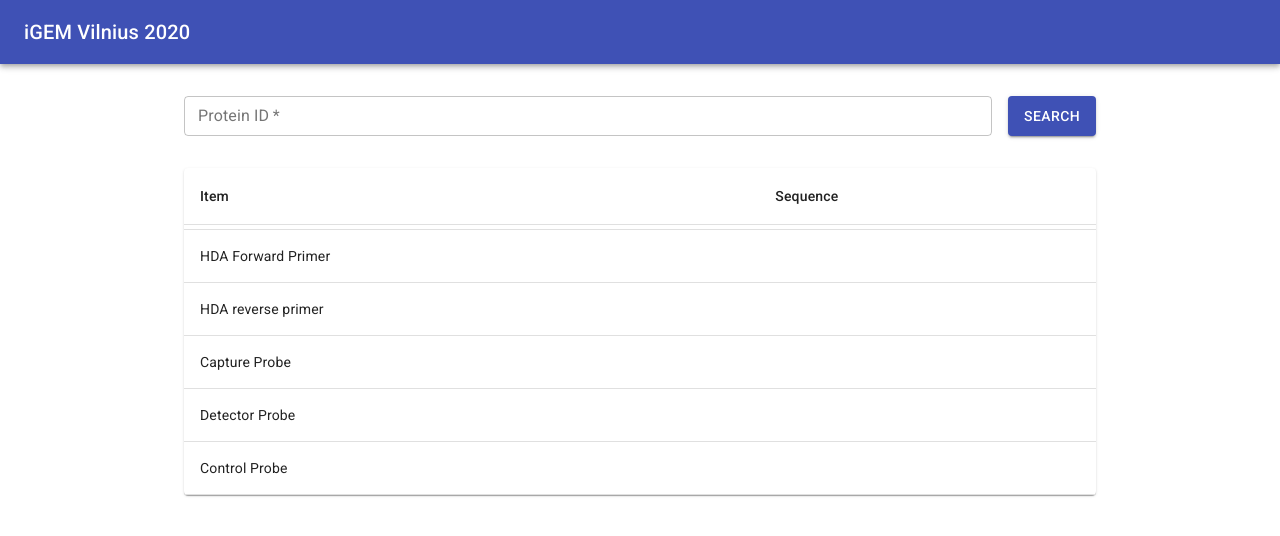
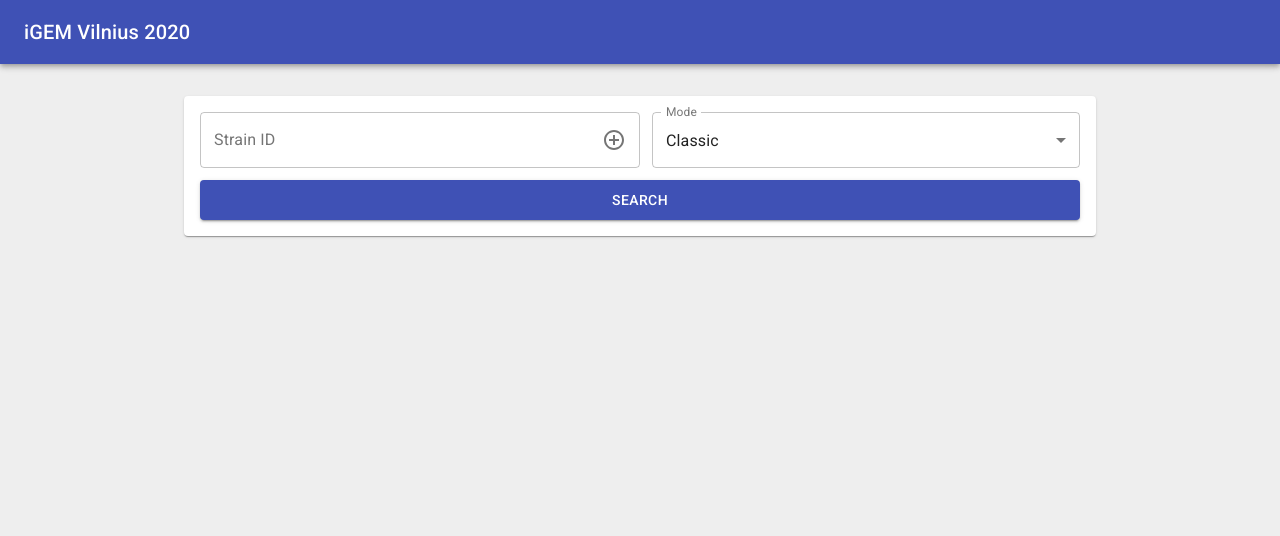
Before and after one commit to PauliusSasnauskas/igem-vilnius-2020-software, a React (Create React App) app in the folder frontend/: page / in a window 1280 px wide. Shown: the top 536 px of the page. Built offline with nearby package versions, Linux system fonts and the light colour scheme.

Commit message:
update frontend to support multiple strain IDs and taxids

```diff
--- a/frontend/package.json
+++ b/frontend/package.json
@@ -4,6 +4,7 @@
   "private": true,
   "dependencies": {
     "@material-ui/core": "^4.11.0",
+    "@material-ui/icons": "^4.9.1",
     "@testing-library/jest-dom": "^4.2.4",
     "@testing-library/react": "^9.5.0",
     "@testing-library/user-event": "^7.2.1",
--- a/frontend/src/App.css
+++ b/frontend/src/App.css
@@ -0,0 +1,13 @@
+body {
+    background-color: #eee;
+}
+
+span.error {
+    color: #f44336;
+    font-size: 0.75rem;
+    margin-bottom: 12px;
+}
+
+.MuiLinearProgress-root {
+    border-radius: inherit;
+}
--- a/frontend/src/App.js
+++ b/frontend/src/App.js
@@ -3,45 +3,98 @@ import AppBar from '@material-ui/core/AppBar';
 import Button from '@material-ui/core/Button';
 import Container from '@material-ui/core/Container';
 import Fade from '@material-ui/core/Fade';
+import FormControl from '@material-ui/core/FormControl';
+import IconAdd from '@material-ui/icons/AddCircleOutline';
+import IconRemove from '@material-ui/icons/RemoveCircleOutline';
+import IconButton from '@material-ui/core/IconButton';
+import InputAdornment from '@material-ui/core/InputAdornment';
+import InputLabel from '@material-ui/core/InputLabel';
 import LinearProgress from '@material-ui/core/LinearProgress';
+import MenuItem from '@material-ui/core/MenuItem';
+import OutlinedInput from '@material-ui/core/OutlinedInput';
 import Paper from '@material-ui/core/Paper';
+import Select from '@material-ui/core/Select';
 import Table from '@material-ui/core/Table';
 import TableBody from '@material-ui/core/TableBody';
 import TableCell from '@material-ui/core/TableCell';
 import TableHead from '@material-ui/core/TableHead';
 import TableRow from '@material-ui/core/TableRow';
-import TextField from '@material-ui/core/TextField';
 import Typography from '@material-ui/core/Typography';
 import Toolbar from '@material-ui/core/Toolbar';
 
 import './App.css';
 
 function App() {
-
-  const [inputValue, setInputValue] = React.useState("");
+  const [loading, setLoading] = React.useState(false);
   const [errorValue, setErrorValue] = React.useState(false);
-  const [loading, setLoading] = React.useState(false);
-
+  const [inputStrains, setInputStrains] = React.useState([""]);
+  const [classicMode, setClassicMode] = React.useState(true);
+  const [taxids, setTaxids] = React.useState([""]);
   const [results, setResults] = React.useState(["", "", "", "", ""]);
 
-  const handleInputChange = (event) => {
-    setInputValue(event.target.value);
-    setErrorValue(false);
-  };
+  function anyEmpty(array){
+    for (let item of array){
+      if (item === undefined || item.length === 0){
+        return true;
+      }
+    }
+    return false;
+  }
+
+  function allFull(array){
+    return !anyEmpty(array);
+  }
 
   function search(){
-    if (inputValue === undefined || inputValue.length === 0){
+    if (inputStrains === undefined || inputStrains.length === 0 || anyEmpty(inputStrains)){
       setErrorValue(true);
       return;
     }
     setLoading(true);
     // TODO: search with inputValue
     // console.log(inputValue);
+    let fakeResult = ["5’GGATAGCCCAGAGAAATTTGGA3’", "5’CAT CTT GTA CCG TTG GAA CTT TAA T3’", "GCCTCATTTGATT(A)20-biotin", "thiol-(A)20TTTCAGATG", "biotin-(A)20CATCTGAAA"];
     setTimeout(()=>{
-      setResults(["5’GGATAGCCCAGAGAAATTTGGA3’", "5’CAT CTT GTA CCG TTG GAA CTT TAA T3’", "GCCTCATTTGATT(A)20-biotin", "thiol-(A)20TTTCAGATG", "biotin-(A)20CATCTGAAA"]);
+      setResults(fakeResult);
       setLoading(false);
     }, 2000);
   }
+
+  const handleClickAddMoreStrainIds = (index) => () => {
+    if (inputStrains.length-1 === index){
+      setInputStrains([...inputStrains, ""]);
+    }else{
+      let newInputStrains = [...inputStrains];
+      newInputStrains.splice(index, 1);
+      setInputStrains(newInputStrains);
+    }
+  };
+
+  const handleClickAddMoreTaxids = (index) => () => {
+    if (taxids.length-1 === index){
+      setTaxids([...taxids, ""]);
+    }else{
+      let newTaxids = [...taxids];
+      newTaxids.splice(index, 1);
+      setTaxids(newTaxids);
+    }
+  }
+
+  const handleInputChange = (index) => (event) => {
+    const newInputStrains = [...inputStrains];
+    newInputStrains[index] = event.target.value;
+    setInputStrains(newInputStrains);
+  };
+
+  const handleTaxidChange = (index) => (event) => {
+    const newTaxids = [...taxids];
+    newTaxids[index] = event.target.value;
+    setTaxids(newTaxids);
+  };
+
+  const handleChangeClassicMode = (event) => {
+    setClassicMode(event.target.value);
+  };
 
   return (<>
     <AppBar position="static">
@@ -52,45 +105,109 @@ function App() {
       </Toolbar>
     </AppBar>
 
-    <Container maxWidth="md" style={{marginTop: 32}}>
-      <div style={{display: "flex", flexDirection: "row"}}>
-        <TextField
-          error={errorValue}
-          value={inputValue}
-          required
-          size="small"
-          label="Protein ID"
-          variant="outlined"
-          helperText={errorValue ? "Incorrect entry." : undefined}
-          onChange={handleInputChange}
-          style={{flexGrow: 2}} />
+    <Container maxWidth="md" style={{marginTop: 32, marginBottom: 32}}>
+      <Paper style={{padding: 16, display: "flex", flexDirection: "column"}}>
+        {errorValue ? <span class="error">Please fill out empty fields</span> : undefined}
+        <div style={{display: "flex", flexDirection: "row"}}>
+          <div style={{display: "flex", flexDirection: "column", flexGrow: 1, marginRight: 6}}>
+            {inputStrains.map((value, index)=>(
+              <FormControl variant="outlined" key={index} style={{marginBottom: 12}}>
+                <InputLabel htmlFor={"straininput" + index}>Strain ID</InputLabel>
+                <OutlinedInput
+                  value={value}
+                  required
+                  size="small"
+                  variant="outlined"
+                  onChange={handleInputChange(index)}
+                  labelWidth={66}
+                  inputProps={{ id: "straininput" + index }}
+                  endAdornment={
+                  <InputAdornment position="end">
+                    <IconButton
+                      aria-label="add additional strain ID"
+                      onClick={handleClickAddMoreStrainIds(index)}
+                      edge="end"
+                    >
+                      { inputStrains.length-1 === index ? <IconAdd /> : <IconRemove /> }
+                    </IconButton>
+                  </InputAdornment>
+                }/>
+              </FormControl>
+            ))}
+          </div>
+
+          <div style={{display: "flex", flexDirection: "column", flexGrow: 1, marginLeft: 6, minWidth: "calc(50% - 12px)"}}>
+
+          <FormControl variant="outlined">
+            <InputLabel htmlFor="modeselect">Mode</InputLabel>
+            <Select
+              value={classicMode}
+              defaultValue={true}
+              style={{marginBottom: 12}}
+              onChange={handleChangeClassicMode}
+              labelWidth={42}
+              inputProps={{
+                name: 'age',
+                id: 'modeselect',
+              }}
+            >
+              <MenuItem value={true}>Classic</MenuItem>
+              <MenuItem value={false}>Input organism tax IDs</MenuItem>
+            </Select>
+          </FormControl>
+
+            {classicMode ? undefined : taxids.map((value, index)=>(
+              <FormControl variant="outlined" key={index} style={{marginBottom: 12}}>
+                <InputLabel htmlFor={"taxidinput" + index}>Tax ID</InputLabel>
+                <OutlinedInput
+                  value={value}
+                  required
+                  size="small"
+                  variant="outlined"
+                  onChange={handleTaxidChange(index)}
+                  labelWidth={66}
+                  inputProps={{ id: "taxidinput" + index }}
+                  endAdornment={
+                  <InputAdornment position="end">
+                    <IconButton
+                      aria-label="add additional strain ID"
+                      onClick={handleClickAddMoreTaxids(index)}
+                      edge="end"
+                    >
+                      { taxids.length-1 === index ? <IconAdd /> : <IconRemove /> }
+                    </IconButton>
+                  </InputAdornment>
+                }/>
+              </FormControl>
+            ))}
+          </div>
+        </div>
         <Button
           variant="contained"
           color="primary"
           disabled={loading}
-          style={{height: 40, marginLeft: 16}}
+          style={{height: 40}}
           onClick={search}
         >
           Search
         </Button>
-      </div>
-
-      <Paper style={{marginTop: 32}}>
+      </Paper>
+      <div style={{marginTop: 16, minHeight: 4, borderRadius: 5}}><Fade
+        rowSpan={2}
+        in={loading}
+        style={{
+          transitionDelay: loading ? '800ms' : '0ms',
+        }}
+        unmountOnExit>
+        <LinearProgress />
+      </Fade></div>
+      {allFull(results) ? <Paper style={{marginTop: 16}}>
         <Table aria-label="simple table">
           <TableHead>
             <TableRow>
               <TableCell>Item</TableCell>
               <TableCell align="left">Sequence</TableCell>
             </TableRow>
-            <TableRow><TableCell colSpan={2} style={{padding: 0, height: 4}}><Fade
-              rowSpan={2}
-              in={loading}
-              style={{
-                transitionDelay: loading ? '800ms' : '0ms',
-              }}
-              unmountOnExit>
-              <LinearProgress />
-            </Fade></TableCell></TableRow>
           </TableHead>
           <TableBody>
             <TableRow>
@@ -119,7 +236,7 @@ function App() {
             </TableRow>
           </TableBody>
         </Table>
-      </Paper>
+      </Paper> : undefined}
     </Container>
   </>);
 }
```
Also changed, not shown: 1 other file (tests, documents, lock files or other folders).
